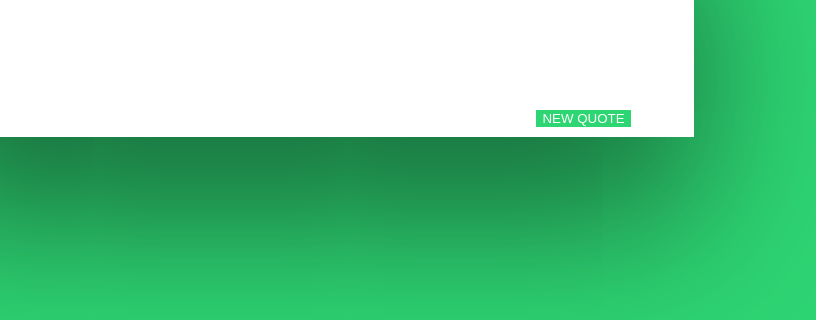
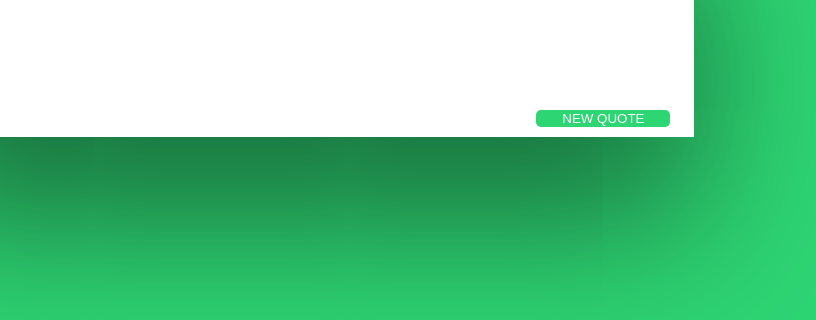
Before and after one commit to zwickidtek/RandomQuotes, a plain HTML site: page index.html in a window 1280 px wide. Shown: the part 398-718 px from the top of the page, 414-1230 px from the left. Drawn offline with Linux system fonts and the light colour scheme.

Commit message:
Update site.css

```diff
--- a/site.css
+++ b/site.css
@@ -29,6 +29,8 @@ p {
     background-color: #2ed573;
     border:#2ed573;
     color: white;
+    width: 17% !important;
+    border-radius: 5px;
 }
 #quoteDisplay {
     margin: 20px;
```
